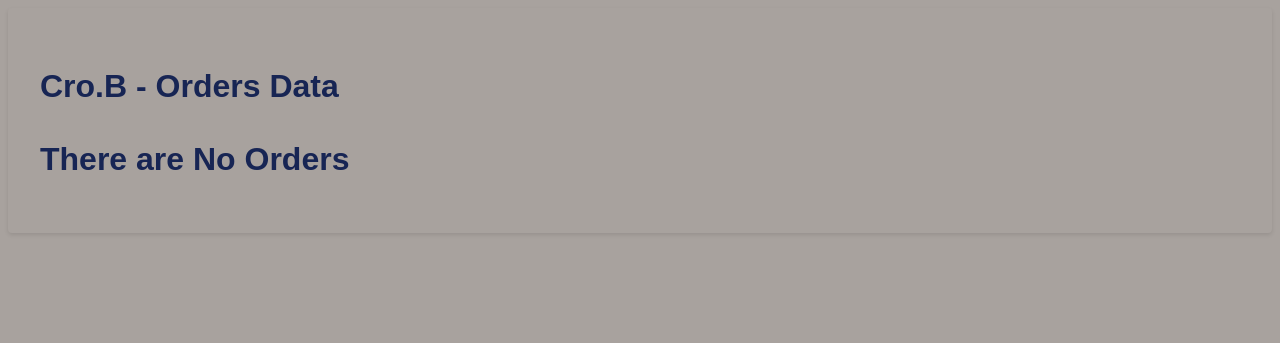
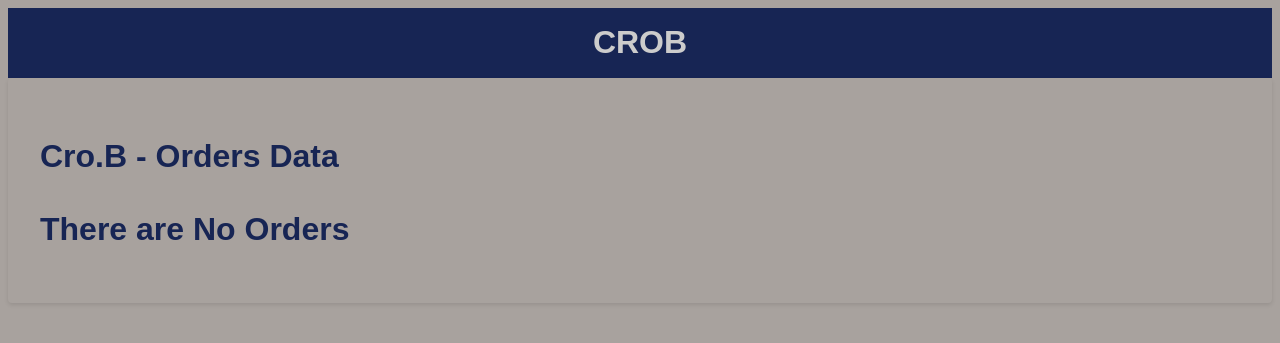
Before and after one commit to nagesh-merva/Cro.B_backend, a Flask app: page / in a window 1280 px wide. Shown: the top 343 px of the page. Run offline with Flask 3, Linux system fonts and the light colour scheme; data that the repository does not hold is empty.

Commit message:
making some styling changes

```diff
--- a/static/css/main.css
+++ b/static/css/main.css
@@ -23,6 +23,20 @@ body {
     line-height: 1.6;
     color: var(--text-color);
     background-color: var(--bg-color);
+}
+
+.topbar {
+    display: flex;
+    justify-content: center;
+    align-items: center;
+    background: var(--light-theme);
+    height: 70px;
+}
+
+#Comname {
+    font-size: 2rem;
+    color: #ccc;
+    margin: 0;
 }
 
 h1 {
@@ -99,6 +113,10 @@ button:active {
     box-shadow: inset 0 2px 4px rgba(0, 0, 0, 0.1);
 }
 
+tr {
+    border-bottom: 2px solid #8b8b8b;
+}
+
 tr.fulfilled {
     background-color: #C8E6C9;
 }
--- a/templates/index.html
+++ b/templates/index.html
@@ -5,7 +5,10 @@
 {% endblock %}
 
 {% block body %}
-<div class="content">
+    <div class="topbar">
+        <h1 id="Comname">CROB</h1>
+    </div>
+    <div class="content">
     <h1>Cro.B - Orders Data</h1>
 
     {% if orders|length < 1 %}
```
